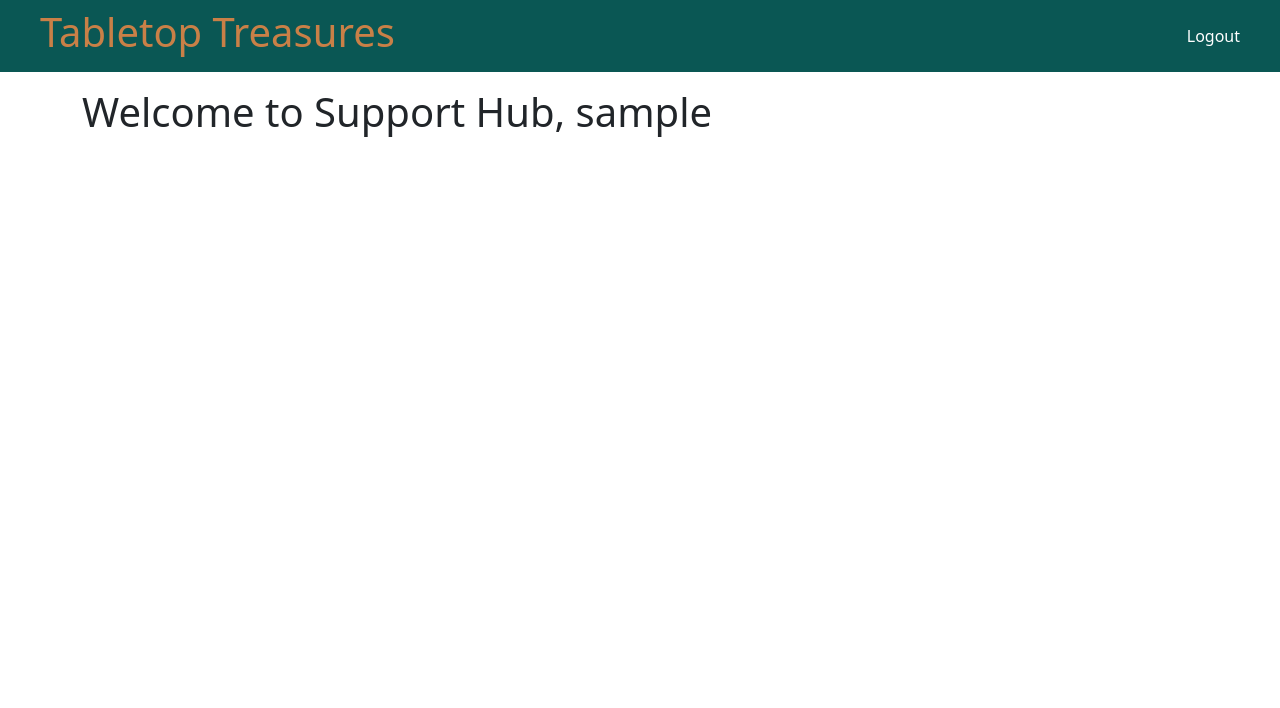
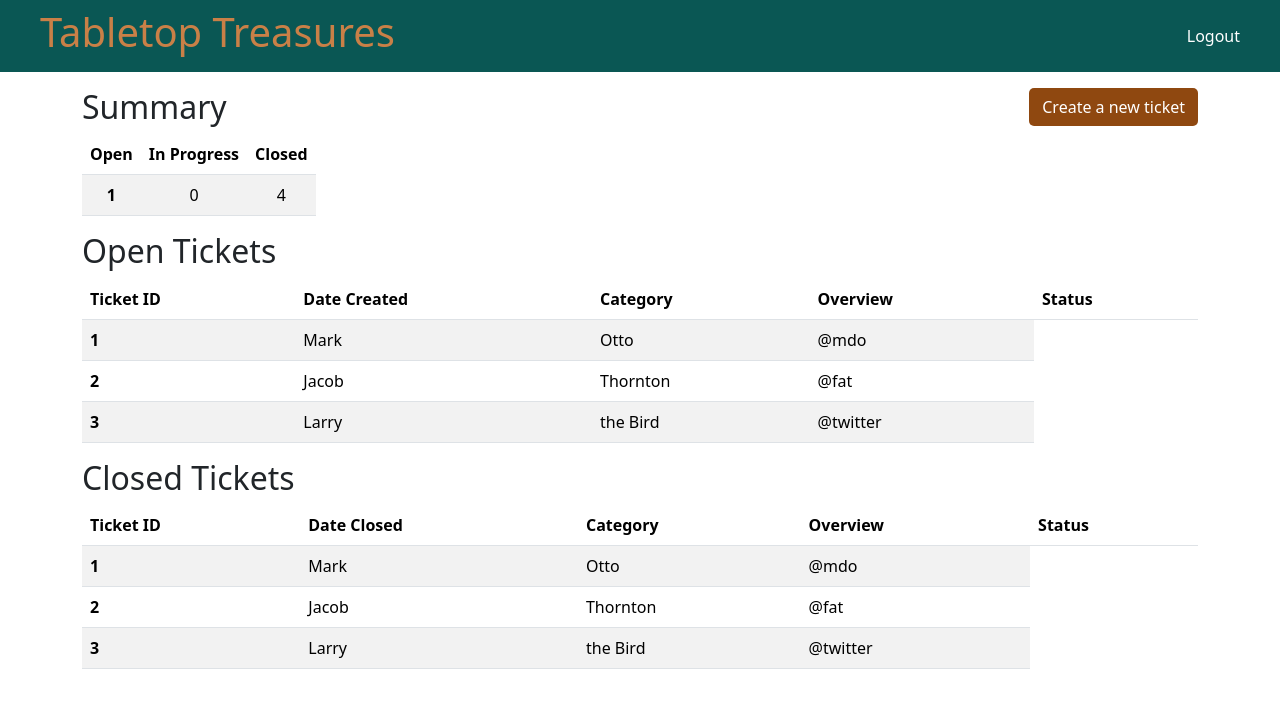
Before and after one commit to Ra-Wh/fictional-umbrella, a Flask app: page / in a window 1280 px wide. Shown: the top 708 px of the page. Run offline with Flask 3, Linux system fonts and the light colour scheme; a user stored in the database is signed in; tables that the repository leaves empty hold one stand-in row (values such as "Sample post").

Commit message:
8 feature standard user home page (#22)
* create ticket button

* open and closed ticket tables

* standard user home base layout

```diff
--- a/app/routes.py
+++ b/app/routes.py
@@ -51,3 +51,8 @@ def register():
         db.session.add(login)
         db.session.commit()
     return render_template('register.html', title='Register', form=form)
+
+@app.route('/create')
+@login_required
+def create():
+    return render_template('create.html', title="create ticket")
--- a/app/templates/index.html
+++ b/app/templates/index.html
@@ -1,5 +1,112 @@
 {% extends "base.html" %}
 
 {% block content %}
-        <h1>Welcome to Support Hub, {{ current_user.username }}</h1>
+    <body>
+
+        <div>
+            <div style="display: flex; justify-content: space-between; align-items: top;">
+
+                <!-- Summary table -->
+                <div style=" gap: 5vw; align-items: center;">
+                    <h2>Summary</h2>
+                    <div>
+                        <table class="table table-striped">
+                        <thead>
+                            <tr style="text-align: center">
+                            <th scope="col">Open</th>
+                            <th scope="col">In Progress</th>
+                            <th scope="col">Closed</th>
+                            </tr>
+                        </thead>
+                        <tbody>
+                            <tr style="text-align: center">
+                            <th scope="row">1</th>
+                            <td>0</td>
+                            <td>4</td>
+                            </tr>
+                        </tbody>
+                        </table>
+                    </div>
+                </div>
+
+                <!-- Create ticket button -->
+                <button type="button" class="btn button-secondary" style="align-self: flex-start;" onclick="window.location.href='{{ url_for('create') }}'">
+                    Create a new ticket
+                </button>
+
+            </div>
+        </div>
+
+        <!-- Open tickets table -->
+        <div>
+            <h2>Open Tickets</h2>
+            <table class="table table-striped">
+            <thead>
+                <tr>
+                <th scope="col">Ticket ID</th>
+                <th scope="col">Date Created</th>
+                <th scope="col">Category</th>
+                <th scope="col">Overview</th>
+                <th scope="col">Status</th>
+                </tr>
+            </thead>
+            <tbody>
+                <tr>
+                <th scope="row">1</th>
+                <td>Mark</td>
+                <td>Otto</td>
+                <td>@mdo</td>
+                </tr>
+                <tr>
+                <th scope="row">2</th>
+                <td>Jacob</td>
+                <td>Thornton</td>
+                <td>@fat</td>
+                </tr>
+                <tr>
+                <th scope="row">3</th>
+                <td>Larry</td>
+                <td>the Bird</td>
+                <td>@twitter</td>
+                </tr>
+            </tbody>
+            </table>
+
+            <!-- Closed tickets table -->
+        <div>
+            <h2>Closed Tickets</h2>
+            <table class="table table-striped">
+            <thead>
+                <tr>
+                <th scope="col">Ticket ID</th>
+                <th scope="col">Date Closed</th>
+                <th scope="col">Category</th>
+                <th scope="col">Overview</th>
+                <th scope="col">Status</th>
+                </tr>
+            </thead>
+            <tbody>
+                <tr>
+                <th scope="row">1</th>
+                <td>Mark</td>
+                <td>Otto</td>
+                <td>@mdo</td>
+                </tr>
+                <tr>
+                <th scope="row">2</th>
+                <td>Jacob</td>
+                <td>Thornton</td>
+                <td>@fat</td>
+                </tr>
+                <tr>
+                <th scope="row">3</th>
+                <td>Larry</td>
+                <td>the Bird</td>
+                <td>@twitter</td>
+                </tr>
+            </tbody>
+            </table>
+        </div>
+        </div>
+    </body>
 {% endblock %}
```
Also changed, not shown: app/templates/create.html (added, +7 -0 lines).
